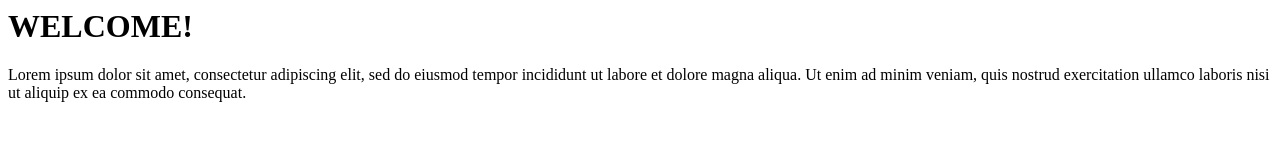
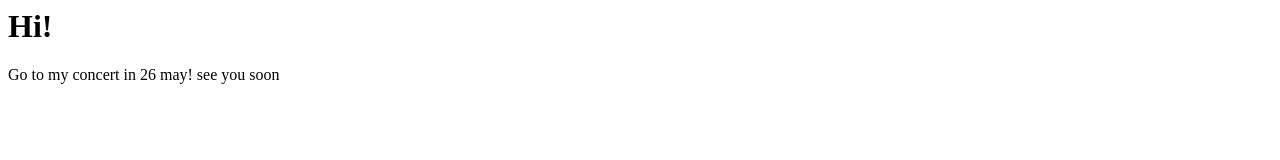
Before and after one commit to Notmrw1488/card, a plain HTML site: page index.html in a window 1280 px wide. Drawn offline with Linux system fonts and the light colour scheme.

Commit message:
Update index.html

```diff
--- a/index.html
+++ b/index.html
@@ -1,9 +1,8 @@
 <div class="container">
     <div class="block second">
         <div class="inner">
-            <h1>WELCOME!</h1>
-            <p>Lorem ipsum dolor sit amet, consectetur adipiscing elit, sed do eiusmod tempor incididunt ut labore et dolore magna aliqua. Ut enim ad minim veniam, quis nostrud exercitation ullamco laboris nisi ut aliquip ex ea commodo consequat.</p>
-
+            <h1>Hi!</h1>
+            <p>Go to my concert in 26 may! see you soon
         </div>
     </div>
     <div class="shadow"></div>
```
